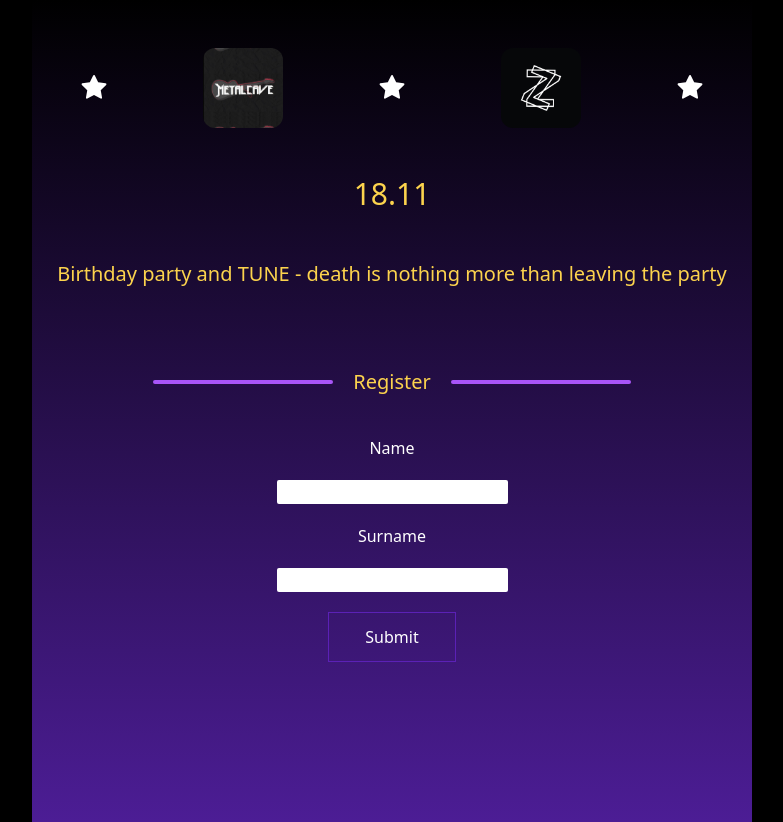
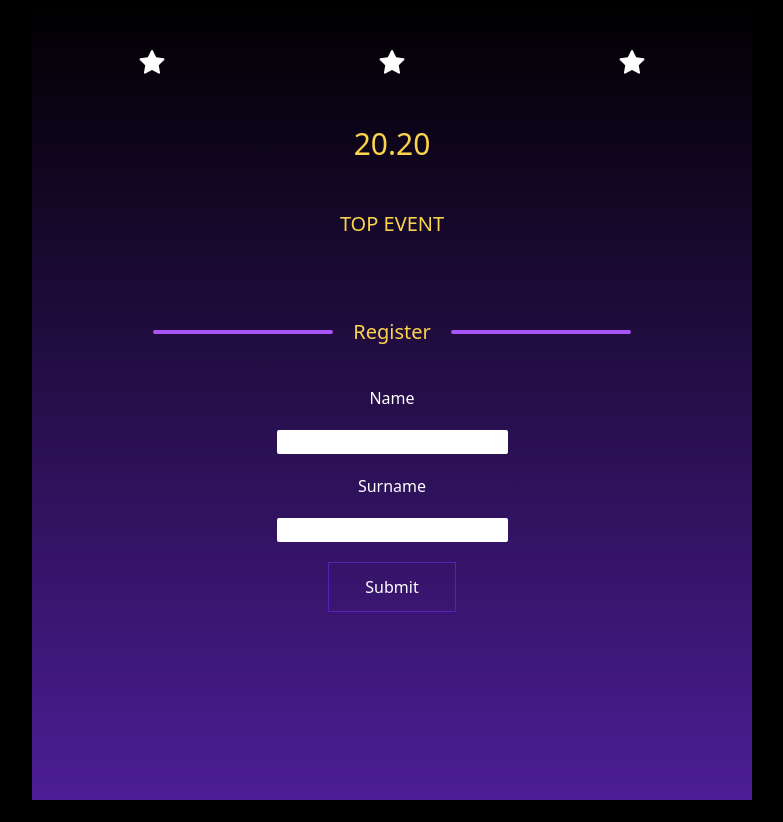
Before and after one commit to DonEmilek/guestlist, a Next.js app: page / in a window 1280 px wide. Shown: the whole page, without its empty margins (248-1031 px from the left). After the commit the page ends 800 px from the top, so only its background shows below. Built offline with nearby package versions, Linux system fonts and the light colour scheme; no server answers.

Commit message:
settimeout add to redirect

```diff
--- a/components/Login.jsx
+++ b/components/Login.jsx
@@ -5,7 +5,6 @@ import { AiFillStar } from "react-icons/ai";
 import { GiPartyPopper } from "react-icons/gi";
 import { auth, db, provider } from "../firebase";
 import { doc, getDoc } from "firebase/firestore";
-import { zamieszanie, metalcave } from "../public/images/index";
 import { addGuest, addGuestPending } from "../api/addguest";
 import { useRouter } from "next/router";
 function Login() {
@@ -57,7 +56,9 @@ function Login() {
     const firebasePassword = docSnap.data();
     if (password === firebasePassword.adminpass) {
       auth.signInWithRedirect(provider).catch(alert);
-      router.push("dashboard");
+      setTimeout(function () {
+        router.push("dashboard");
+      }, 2000);
     } else {
       alert("Incorrect password");
     }
@@ -74,27 +75,11 @@ function Login() {
       </Head>
       <div className="flex justify-around items-center pt-12">
         <AiFillStar size={30} color={"white"} />
-        <Image
-          className="rounded-xl"
-          src={zamieszanie}
-          alt=""
-          width={80}
-          height={80}
-        />
         <AiFillStar size={30} color={"white"} />
-        <Image
-          className="rounded-xl"
-          src={metalcave}
-          alt=""
-          width={80}
-          height={80}
-        />
         <AiFillStar size={30} color={"white"} onClick={handleVisible} />
       </div>
-      <p className="text-3xl text-amber-300 text-center pt-12">18.11</p>
-      <p className="text-xl text-center text-amber-300 pt-12">
-        Birthday party and TUNE - death is nothing more than leaving the party{" "}
-      </p>
+      <p className="text-3xl text-amber-300 text-center pt-12">20.20</p>
+      <p className="text-xl text-center text-amber-300 pt-12">TOP EVENT </p>
 
       {/* Register form */}
       <div className="flex items-center justify-center text-xl text-center font-thin text-amber-300 pt-20">
```
